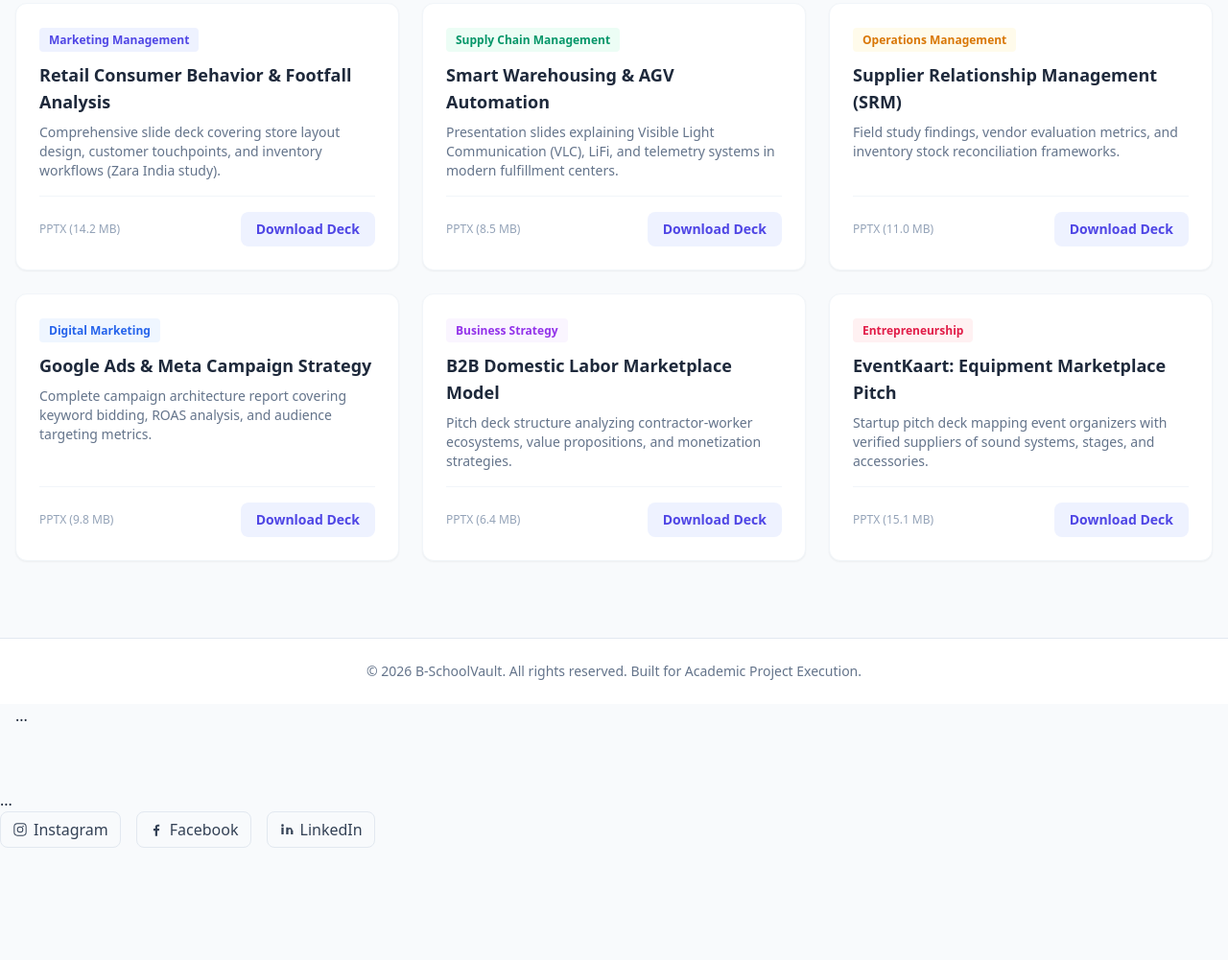
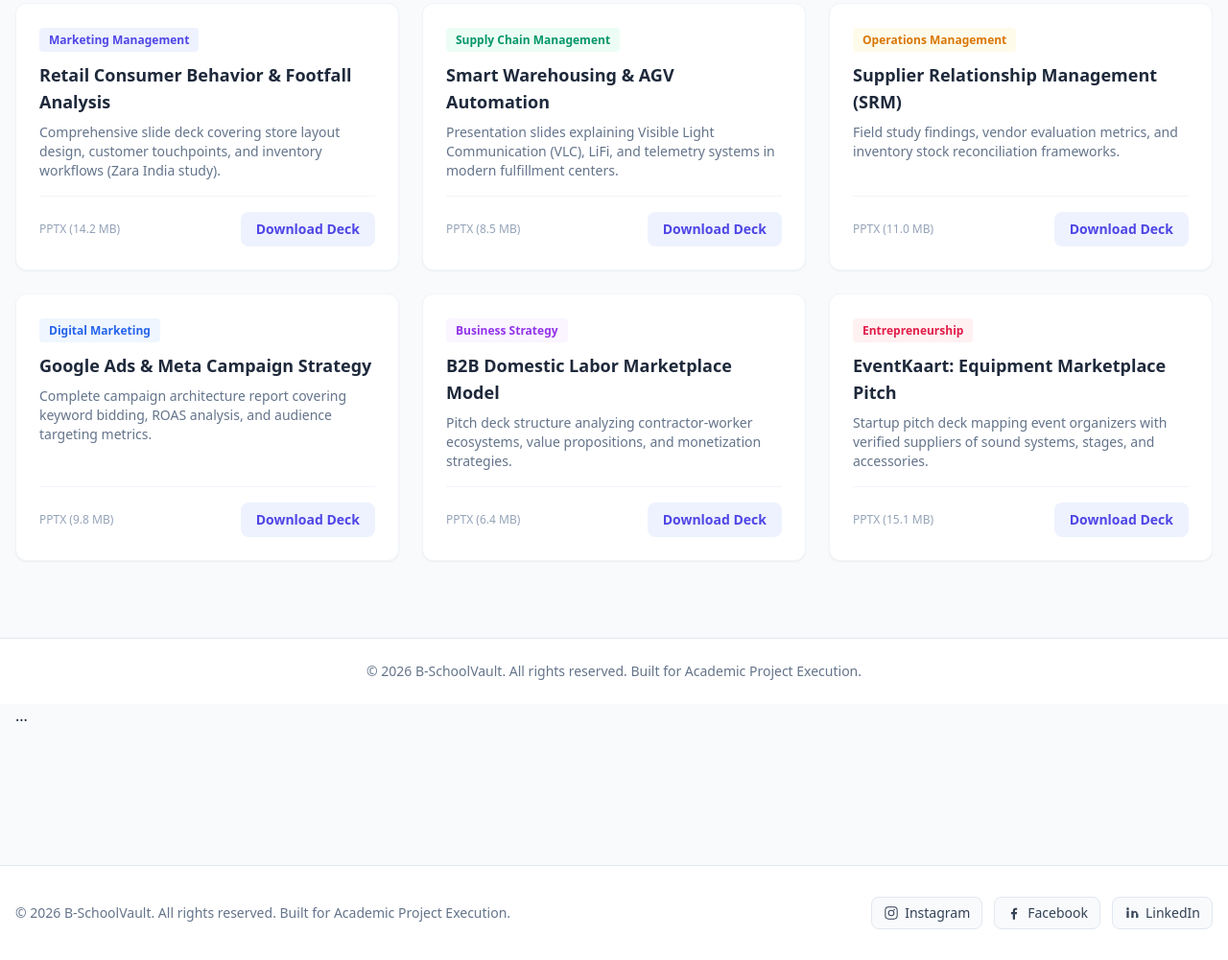
Before and after one commit to bschoolvault/bschoolvault, a plain HTML site: page ppts.html in a window 1280 px wide. Shown: the part 482-1483 px from the top of the page at 96% size. Before the commit the page ends 1366 px from the top, so only its background shows below. Drawn offline with nearby package versions, Linux system fonts and the light colour scheme.

Commit message:
Update ppts.html structure and footer content
Replaced the existing HTML structure with a new version, maintaining the overall layout but updating the content and structure of the footer and social media links.

```diff
--- a/ppts.html
+++ b/ppts.html
@@ -164,15 +164,15 @@
             ...
         </section>
 
-        <!-- Modal (if present) -->
-        <div id="resourceModal" ...>
-            ...
-        </div>
-     <!-- Social Media Links -->
-        <div class="flex items-center space-x-4">
+     <!-- Footer -->
+<footer class="bg-white border-t border-slate-200 mt-20 py-8">
+    <div class="max-w-7xl mx-auto px-4 flex flex-wrap justify-between items-center gap-4 text-sm text-slate-500">
+        <p>© 2026 B-SchoolVault. All rights reserved. Built for Academic Project Execution.</p>
+
+        <!-- Social Media Links (Always Right-Aligned) -->
+        <div class="ml-auto flex items-center space-x-3">
             <a href="https://www.instagram.com/invites/contact/?utm_content=n6d6w3t&evlk=127xqujaqi8vt" target="_blank" rel="noopener noreferrer"
                class="inline-flex items-center gap-1.5 px-3 py-1.5 rounded-lg bg-slate-50 border border-slate-200 text-slate-700 font-medium hover:border-indigo-600 hover:text-indigo-600 transition">
-                <!-- Instagram Icon -->
                 <svg class="w-4 h-4" fill="currentColor" viewBox="0 0 24 24" aria-hidden="true">
                     <path d="M7.75 2h8.5A5.75 5.75 0 0 1 22 7.75v8.5A5.75 5.75 0 0 1 16.25 22h-8.5A5.75 5.75 0 0 1 2 16.25v-8.5A5.75 5.75 0 0 1 7.75 2Zm0 1.5A4.25 4.25 0 0 0 3.5 7.75v8.5A4.25 4.25 0 0 0 7.75 20.5h8.5a4.25 4.25 0 0 0 4.25-4.25v-8.5A4.25 4.25 0 0 0 16.25 3.5h-8.5Zm8.88 2.25a1.12 1.12 0 1 1 0 2.24 1.12 1.12 0 0 1 0-2.24ZM12 7a5 5 0 1 1 0 10 5 5 0 0 1 0-10Zm0 1.5a3.5 3.5 0 1 0 0 7 3.5 3.5 0 0 0 0-7Z"/>
                 </svg>
@@ -181,7 +181,6 @@
 
             <a href="https://www.facebook.com/profile.php?id=61596597196298&sk=followers" target="_blank" rel="noopener noreferrer"
                class="inline-flex items-center gap-1.5 px-3 py-1.5 rounded-lg bg-slate-50 border border-slate-200 text-slate-700 font-medium hover:border-indigo-600 hover:text-indigo-600 transition">
-                <!-- Facebook Icon -->
                 <svg class="w-4 h-4" fill="currentColor" viewBox="0 0 24 24" aria-hidden="true">
                     <path d="M13.5 22v-8.2h2.75l.41-3.2H13.5V8.56c0-.93.26-1.56 1.59-1.56h1.7V4.14c-.29-.04-1.3-.13-2.48-.13-2.45 0-4.13 1.5-4.13 4.25v2.34H7.4v3.2h2.76V22h3.34Z"/>
                 </svg>
@@ -190,7 +189,6 @@
 
             <a href="https://www.linkedin.com/company/144187046/admin/page-posts/published/" target="_blank" rel="noopener noreferrer"
                class="inline-flex items-center gap-1.5 px-3 py-1.5 rounded-lg bg-slate-50 border border-slate-200 text-slate-700 font-medium hover:border-indigo-600 hover:text-indigo-600 transition">
-                <!-- LinkedIn Icon -->
                 <svg class="w-4 h-4" fill="currentColor" viewBox="0 0 24 24" aria-hidden="true">
                     <path d="M6.94 8.5H3.56V19.5h3.38V8.5ZM5.25 3.5a1.96 1.96 0 1 0 0 3.92 1.96 1.96 0 0 0 0-3.92ZM20.44 13.02c0-2.74-1.46-4.01-3.41-4.01-1.57 0-2.28.86-2.67 1.47V8.5h-3.38c.04.96 0 11 0 11h3.38v-6.14c0-.33.02-.66.12-.89.27-.66.87-1.35 1.89-1.35 1.33 0 1.87 1.02 1.87 2.51V19.5h3.38v-6.48Z"/>
                 </svg>
```
